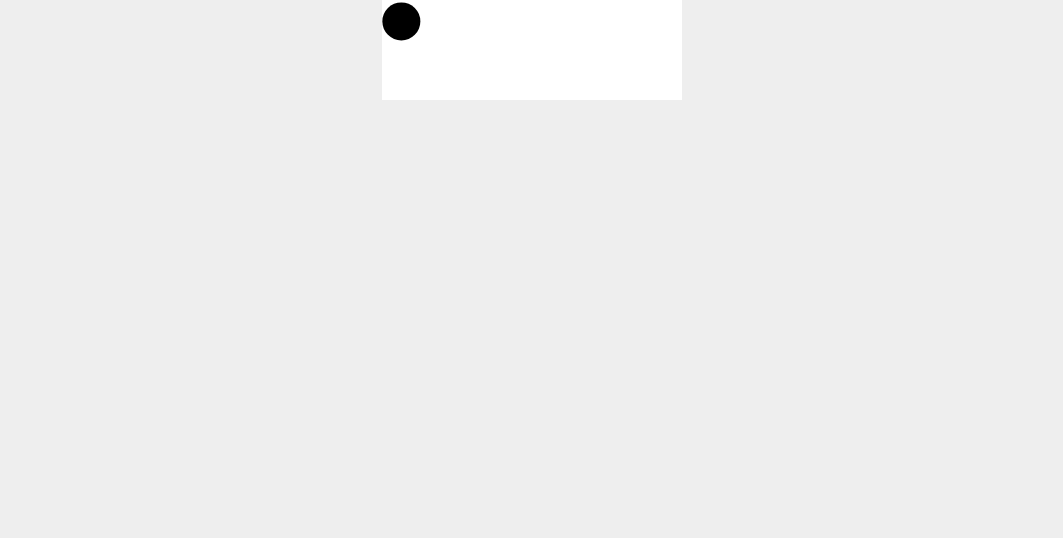
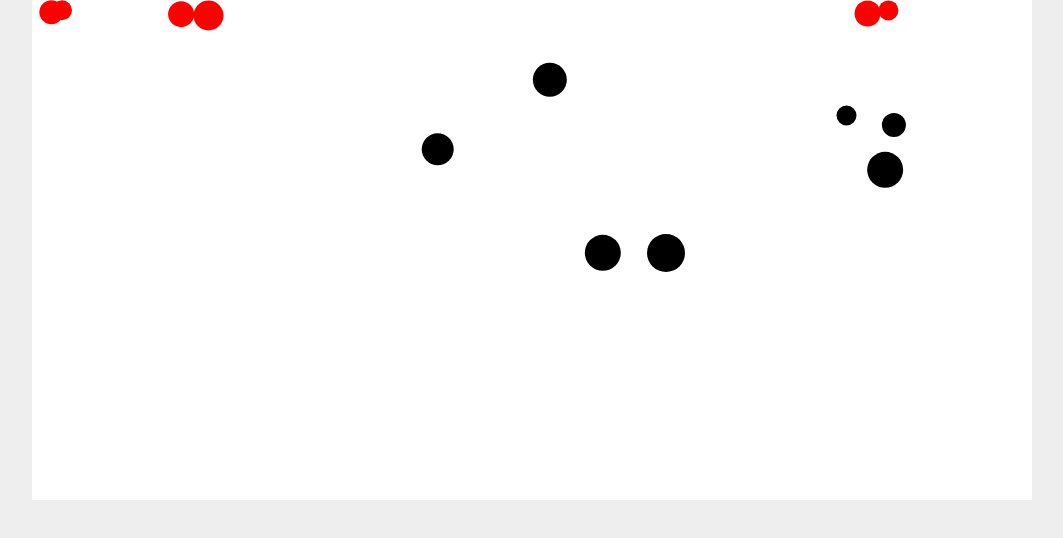
Before and after one commit to indante/canvas-task, a plain HTML site: page canvas.html in a window 1280 px wide. Shown: the whole page, without its empty margins (108-1171 px from the left). Drawn offline with Linux system fonts and the light colour scheme.

Commit message:
Update canvas.js
절망

```diff
--- a/canvas.html
+++ b/canvas.html
@@ -7,7 +7,7 @@
   <style></style>
 </head>
 <body>
-  <canvas id="myCanvas" width="300" height="100"></canvas>
+  <canvas id="myCanvas" width="1000" height="500"></canvas>
   <script src="canvas.js"></script>
 </body>
 </html>
--- a/canvas.js
+++ b/canvas.js
@@ -1,19 +1,20 @@
 const canvas = document.getElementById("myCanvas");
 
 class Ball {
-  speed = 2;
   ctx;
   x;
   y;
   radius;
   degree;
+  speed;
 
-  constructor(ctx, x, y, radius, degree) {
+  constructor(ctx, x, y, radius, degree, speed) {
     this.ctx = ctx;
     this.x = x;
     this.y = y;
     this.radius = radius;
     this.degree = degree;
+    this.speed = speed;
   }
 
   draw(fillStyle) {
@@ -30,19 +31,43 @@ class Ball {
     let xMovement = x * this.speed;
     let yMovement = y * this.speed;
 
+    const recalculateDegree = () => {
+      xMovement = getMovement(this.degree).x * this.speed;
+      yMovement = getMovement(this.degree).y * this.speed;
+    };
 
-    if (
-      this.x + xMovement > canvas.width - this.radius ||
-      this.x + xMovement < this.radius
-    ) {
-      xMovement = -xMovement;
+    // 오른쪽 벽
+    // 30 -> 330
+    // 45 -> 315
+    // 160 -> 200
+    if (this.x + xMovement > canvas.width - this.radius) {
+      this.degree = 360 - this.degree;
+      recalculateDegree();
     }
 
-    if (
-      this.y + yMovement > canvas.height - this.radius ||
-      this.y + yMovement < this.radius
-    ) {
-      yMovement = -yMovement;
+    // 왼쪽벽
+    // 315 -> 45
+    if (this.x + xMovement < this.radius) {
+      this.degree = 360 - this.degree;
+      recalculateDegree();
+    }
+
+    // 위족 벽
+    // 20 -> 160
+    // 340 -> 200
+    if (this.y + yMovement > canvas.height - this.radius) {
+      this.degree = 180 - this.degree;
+
+      if (this.degree >= 270) {
+        this.degree = 180 + (360 - this.degree);
+      }
+      recalculateDegree();
+    }
+
+    // 아래쪽 벽
+    if (this.y + yMovement < this.radius) {
+      this.degree = this.degree + 180;
+      recalculateDegree();
     }
 
     this.x += xMovement;
@@ -57,7 +82,9 @@ function init() {
 
   const balls = [];
 
-  for (let i = 0; i < 1; i++) {
+  for (let i = 0; i < randomNumberOfBalls; i++) {
+    const randomBallSpeed = 1;
+    // const randomBallSpeed = getRandomArbitrary(3, 6);
     const randomBallRaidus = getRandomArbitrary(10, 20);
     const randomDegree = getRandomArbitrary(0, 360);
     const randomX = getRandomArbitrary(
@@ -69,43 +96,58 @@ function init() {
       canvas.height - randomBallRaidus
     );
 
-    const ball = new Ball(ctx, randomX, randomY, randomBallRaidus, randomDegree);
+    const ball = new Ball(
+      ctx,
+      randomX,
+      randomY,
+      randomBallRaidus,
+      randomDegree,
+      randomBallSpeed
+    );
     balls.push(ball);
   }
 
-  setInterval(() => {
+  const draw = () => {
     ctx.clearRect(0, 0, canvas.width, canvas.height);
     balls.forEach((ball, i) => {
       let color = "black";
+      let angle;
       for (let j = 0; j < balls.length; j++) {
         if (i == j) {
           continue;
         }
-        const d = Math.sqrt(
-          Math.pow(balls[i].x - balls[j].x, 2) +
-            Math.pow(balls[i].y - balls[j].y, 2)
-        );
 
-        if (balls[i].radius + balls[j].radius > d) {
+        const deltaX = balls[i].x - balls[j].x;
+        const deltaY = balls[i].y - balls[j].y;
+        const distance = Math.sqrt(Math.pow(deltaX, 2) + Math.pow(deltaY, 2));
+
+        const isHit = balls[i].radius + balls[j].radius > distance;
+        if (isHit) {
           color = "red";
-          break;
+          angle = Math.acos(deltaX / distance);
+
+          if (deltaY > 0) {
+            angle = Math.PI + (Math.PI - angle);
+          }
+
+          balls[i].degree = angle;
         }
       }
       ball.draw(color);
       ball.moveBall();
+
+      if (angle != null) {
+        balls[i].degree = angle;
+      }
     });
-  }, 1000 / 60);
+    requestAnimationFrame(draw);
+  };
+  requestAnimationFrame(draw);
 }
 
 function getRandomArbitrary(min, max) {
   return Math.floor(Math.random() * (max - min + 1) + min);
 }
-
-// function getRandomDistanceToMove() {
-//   return getRandomArbitrary(1, 10) % 2 === 0
-//     ? getRandomArbitrary(1, 4)
-//     : getRandomArbitrary(-4, -1);
-// }
 
 function getMovement(degree) {
   let x;
@@ -113,7 +155,7 @@ function getMovement(degree) {
 
   if (degree < 90) {
     x = degree / 90;
-    y = (90 - degree) / 90;
+    y = -(90 - degree) / 90;
   }
 
   if (degree >= 90 && degree < 180) {
@@ -123,17 +165,19 @@ function getMovement(degree) {
 
   if (degree >= 180 && degree < 270) {
     x = -(degree % 90) / 90;
-    y = -(90 - (degree % 90)) / 90;
+    y = (90 - (degree % 90)) / 90;
   }
 
   if (degree >= 270 && degree <= 360) {
     x = -(360 - degree) / 90;
-    y = -(360 - degree - 90) / 90;
+    y = (360 - degree - 90) / 90;
   }
-
-  console.log({x, y})
 
   return { x, y };
 }
 
+function calcAngleDegrees(x, y) {
+  return (Math.atan2(y, x) * 180) / Math.PI;
+}
+
 init();
```
